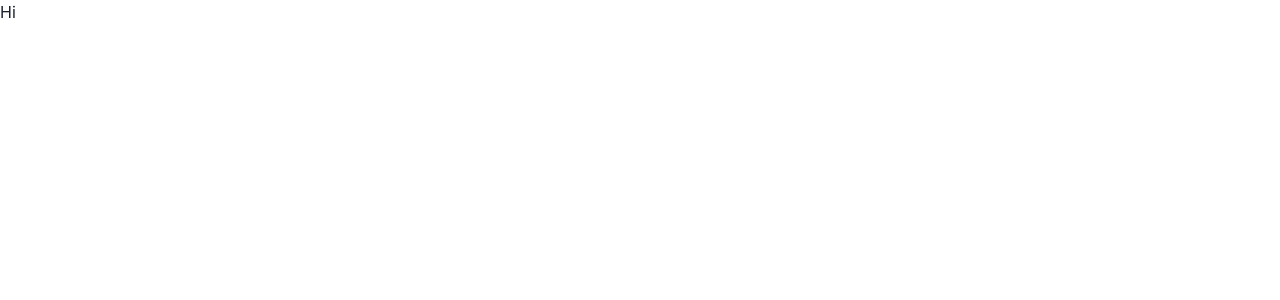
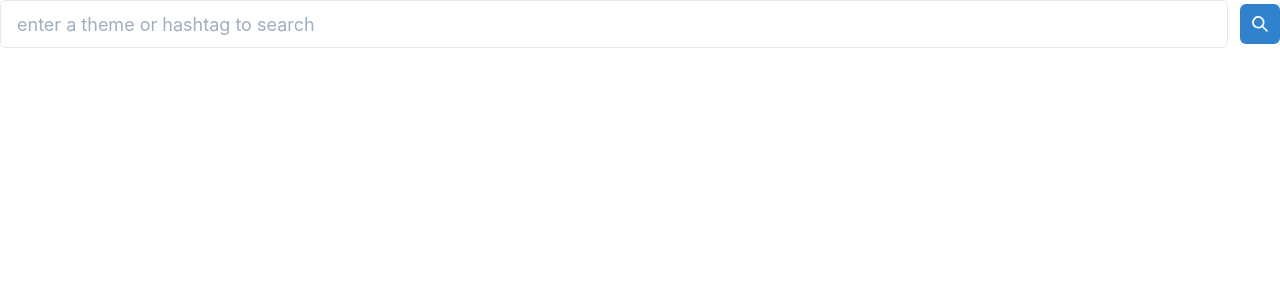
Before and after one commit to stevecochrane/redux-toolkit-examples, a React (Create React App) app in the folder 02-tweetfind/: page / in a window 1280 px wide. Shown: the top 300 px of the page. Built offline with nearby package versions, Linux system fonts and the light colour scheme.

Commit message:
Add styled input and search submit button

```diff
--- a/02-tweetfind/src/features/finder/Finder.js
+++ b/02-tweetfind/src/features/finder/Finder.js
@@ -1,5 +1,19 @@
-import React from "react";
+import { Flex, Input, IconButton } from "@chakra-ui/react";
+import { SearchIcon } from "@chakra-ui/icons";
 
 export function Finder() {
-  return <div>Hi</div>;
+  return (
+    <Flex alignItems="center">
+      <Input
+        mr={3}
+        placeholder="enter a theme or hashtag to search"
+        size="lg"
+      />
+      <IconButton
+        aria-label="Search Twitter"
+        colorScheme="blue"
+        icon={<SearchIcon />}
+      />
+    </Flex>
+  );
 }
```
